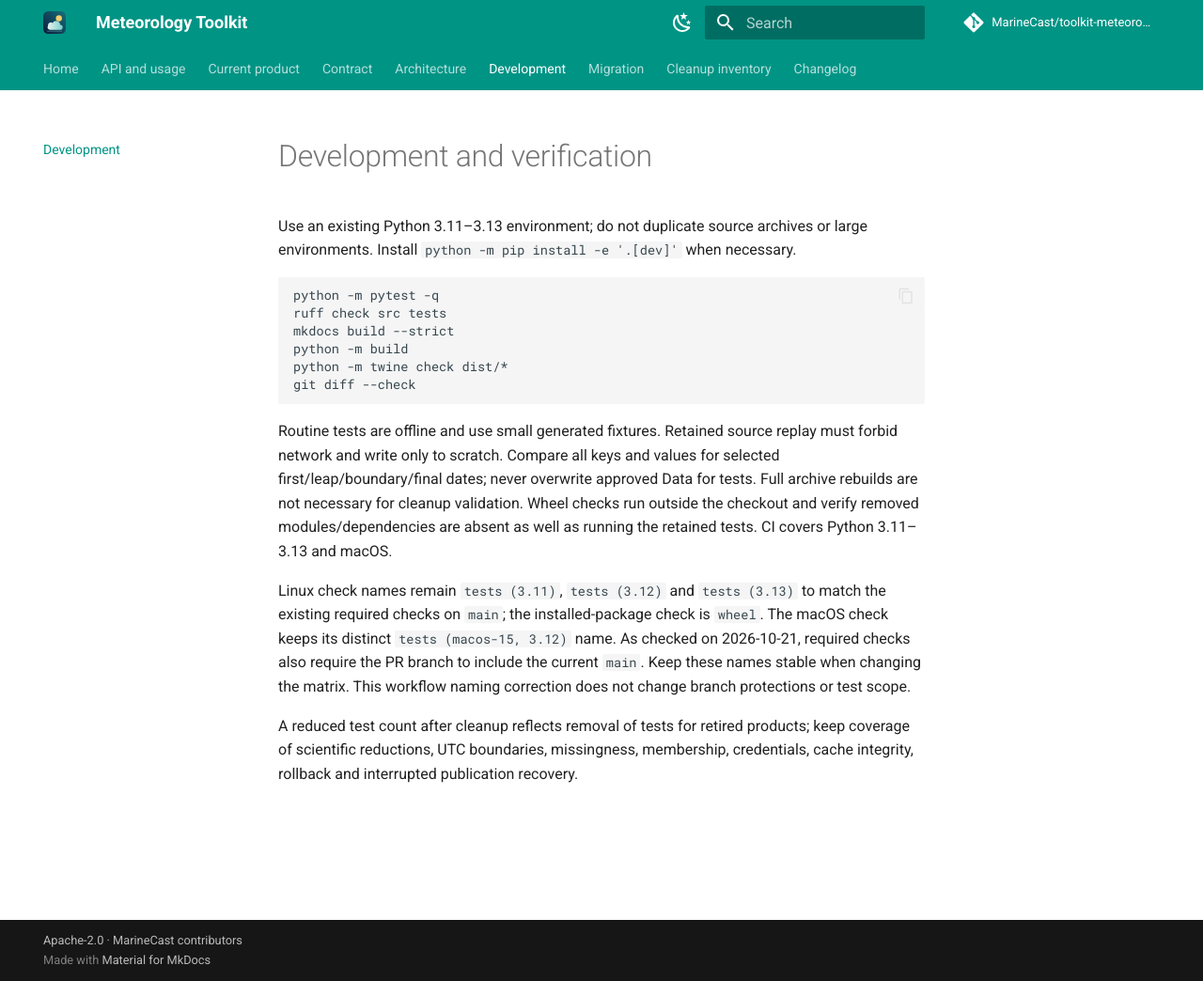
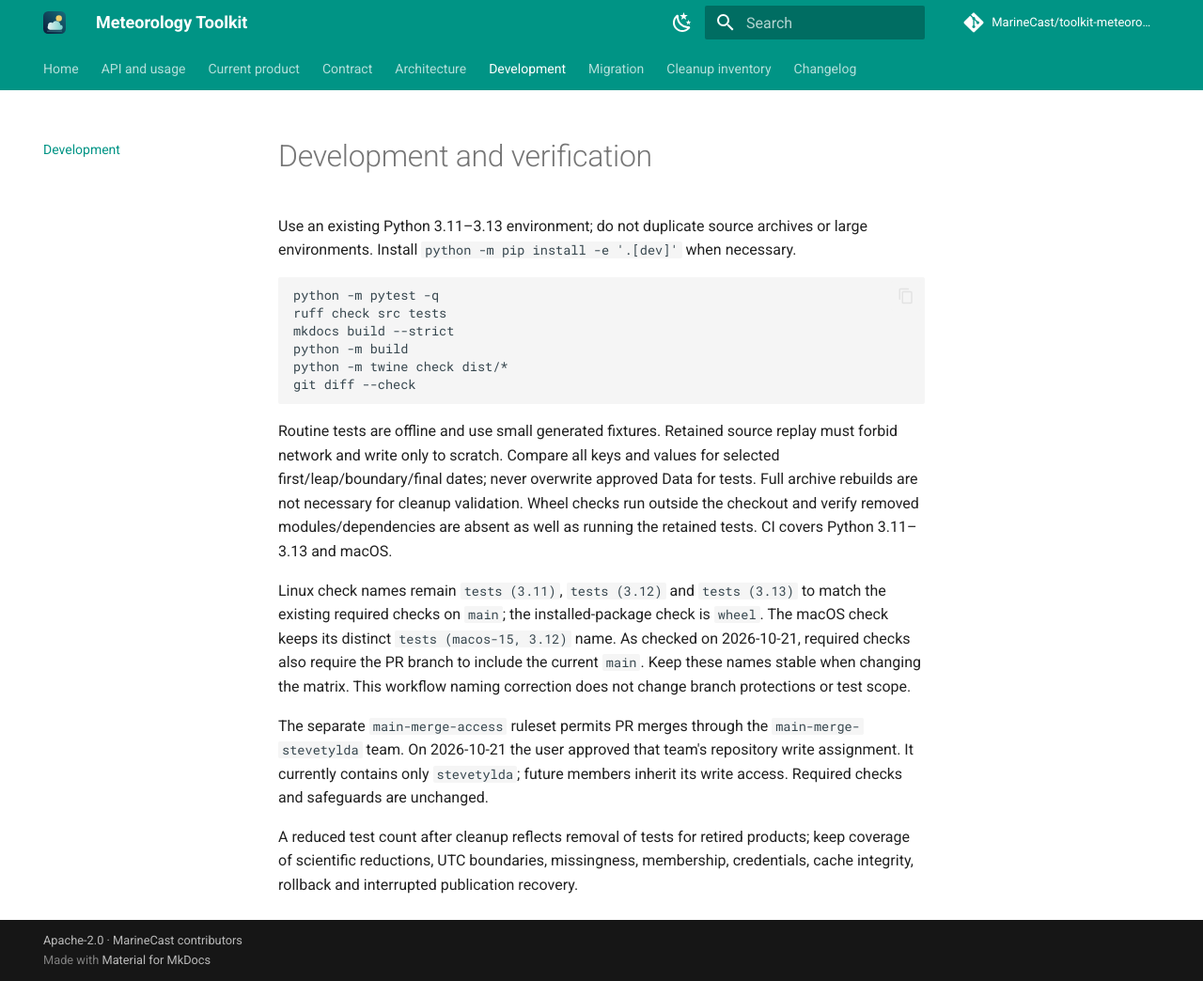
Before and after one commit to MarineCast/toolkit-meteorology, an MkDocs documentation site: the page built from docs/DEVELOPMENT.md, in a window 1280 px wide and 1044 px high. Shown: the whole window at 94% size. Built offline with MkDocs 1.6.1 and Material for MkDocs 9.7.7, drawn with Linux system fonts in a browser that asks for light colours; comment, search, counter and statistics services are not loaded.

Commit message:
Document approved user-only merge team repository access

```diff
--- a/docs/DEVELOPMENT.md
+++ b/docs/DEVELOPMENT.md
@@ -26,6 +26,11 @@ As checked on 2026-10-21, required checks also require the PR branch to include
 the current `main`. Keep these names stable when changing the matrix. This
 workflow naming correction does not change branch protections or test scope.
 
+The separate `main-merge-access` ruleset permits PR merges through the
+`main-merge-stevetylda` team. On 2026-10-21 the user approved that team's
+repository write assignment. It currently contains only `stevetylda`; future
+members inherit its write access. Required checks and safeguards are unchanged.
+
 A reduced test count after cleanup reflects removal of tests for retired products;
 keep coverage of scientific reductions, UTC boundaries, missingness, membership,
 credentials, cache integrity, rollback and interrupted publication recovery.
```
